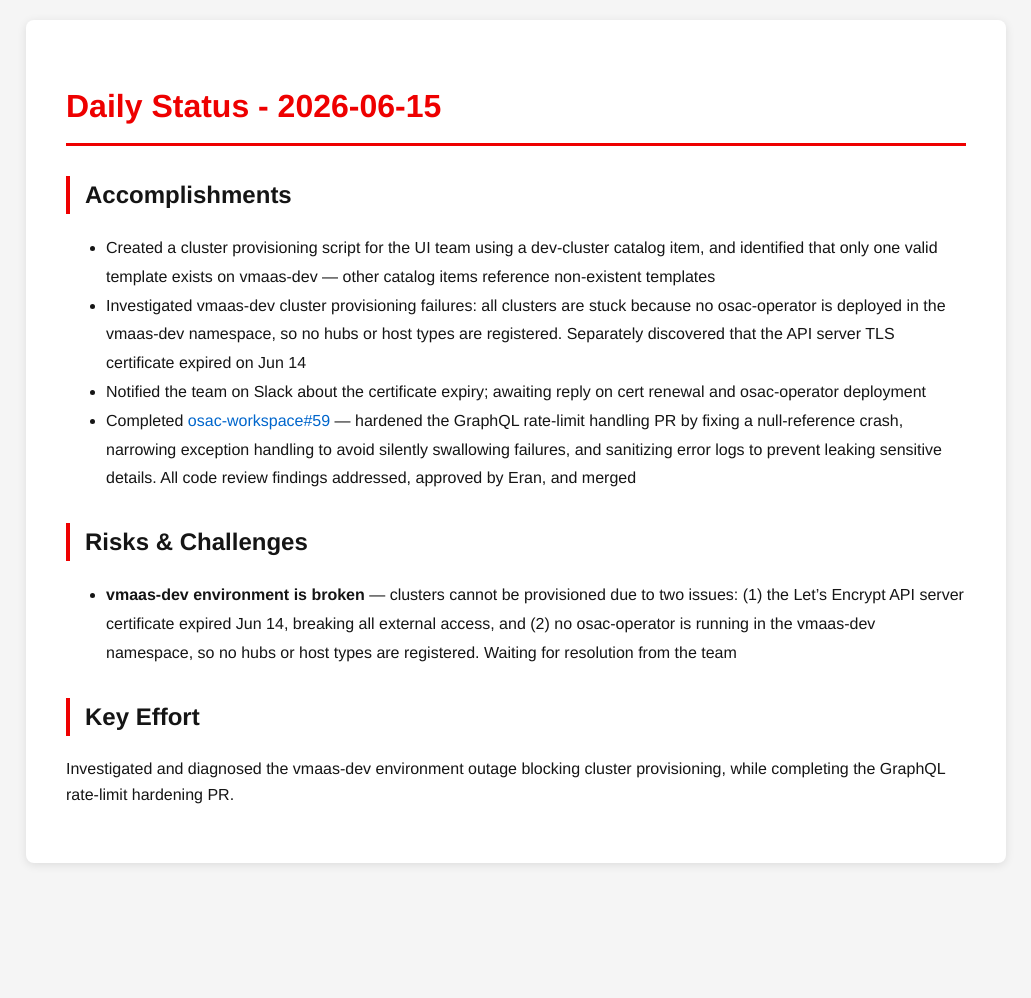
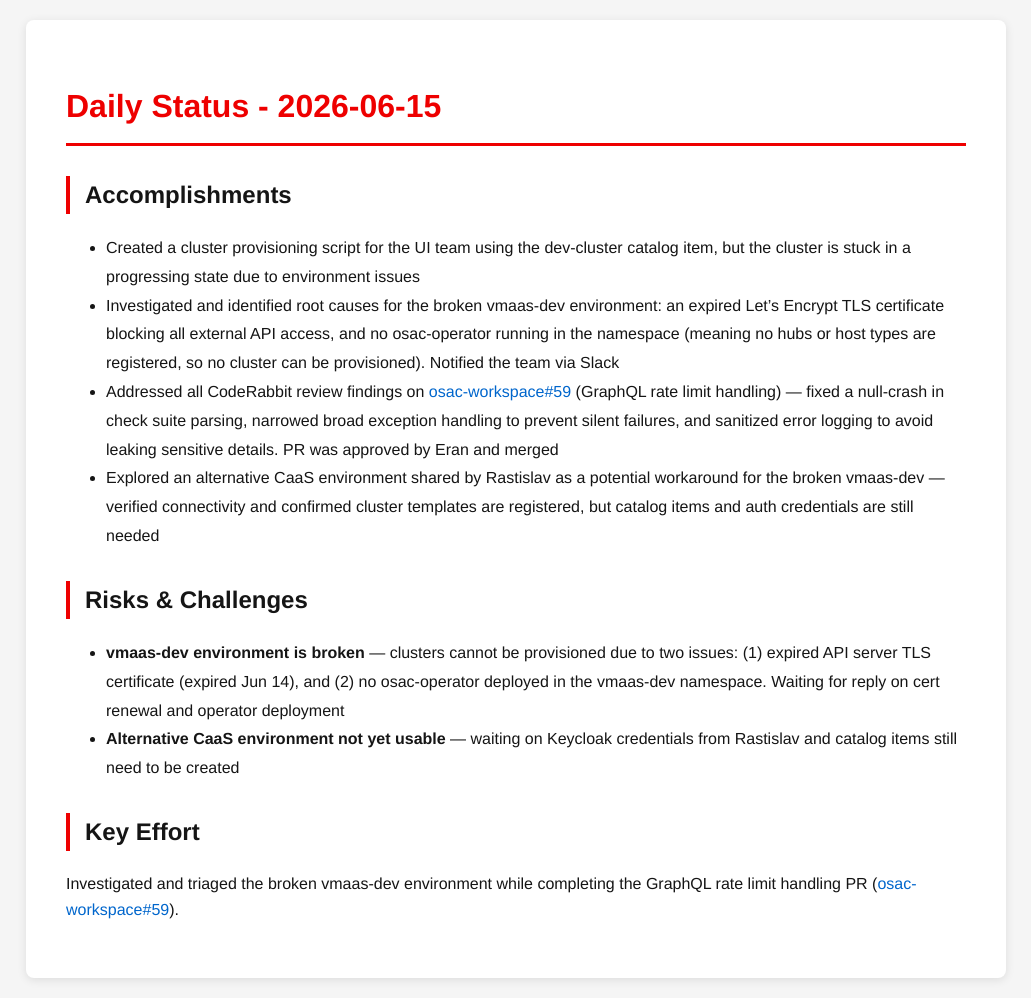
Before and after one commit to tzvatot/daily-status, a Jekyll site: the page built from 2026-06-15.md, in a window 1280 px wide. Shown: the whole page, without its empty margins (124-1155 px from the left). Built offline with Jekyll 4.4.1, drawn with Linux system fonts in a browser that asks for light colours; before the commit the page ends 900 px from its top, so only the background shows below that.

Commit message:
Daily status update - 2026-06-15

```diff
--- a/2026-06-15.md
+++ b/2026-06-15.md
@@ -7,16 +7,14 @@ date: 2026-06-15
 # Daily Status - 2026-06-15
 
 ## Accomplishments
-
-- Created a cluster provisioning script for the UI team using a dev-cluster catalog item, and identified that only one valid template exists on vmaas-dev — other catalog items reference non-existent templates
-- Investigated vmaas-dev cluster provisioning failures: all clusters are stuck because no osac-operator is deployed in the vmaas-dev namespace, so no hubs or host types are registered. Separately discovered that the API server TLS certificate expired on Jun 14
-- Notified the team on Slack about the certificate expiry; awaiting reply on cert renewal and osac-operator deployment
-- Completed [osac-workspace#59](https://github.com/osac-project/osac-workspace/pull/59) — hardened the GraphQL rate-limit handling PR by fixing a null-reference crash, narrowing exception handling to avoid silently swallowing failures, and sanitizing error logs to prevent leaking sensitive details. All code review findings addressed, approved by Eran, and merged
+- Created a cluster provisioning script for the UI team using the dev-cluster catalog item, but the cluster is stuck in a progressing state due to environment issues
+- Investigated and identified root causes for the broken vmaas-dev environment: an expired Let's Encrypt TLS certificate blocking all external API access, and no osac-operator running in the namespace (meaning no hubs or host types are registered, so no cluster can be provisioned). Notified the team via Slack
+- Addressed all CodeRabbit review findings on [osac-workspace#59](https://github.com/osac-project/osac-workspace/pull/59) (GraphQL rate limit handling) — fixed a null-crash in check suite parsing, narrowed broad exception handling to prevent silent failures, and sanitized error logging to avoid leaking sensitive details. PR was approved by Eran and merged
+- Explored an alternative CaaS environment shared by Rastislav as a potential workaround for the broken vmaas-dev — verified connectivity and confirmed cluster templates are registered, but catalog items and auth credentials are still needed
 
 ## Risks & Challenges
-
-- **vmaas-dev environment is broken** — clusters cannot be provisioned due to two issues: (1) the Let's Encrypt API server certificate expired Jun 14, breaking all external access, and (2) no osac-operator is running in the vmaas-dev namespace, so no hubs or host types are registered. Waiting for resolution from the team
+- **vmaas-dev environment is broken** — clusters cannot be provisioned due to two issues: (1) expired API server TLS certificate (expired Jun 14), and (2) no osac-operator deployed in the vmaas-dev namespace. Waiting for reply on cert renewal and operator deployment
+- **Alternative CaaS environment not yet usable** — waiting on Keycloak credentials from Rastislav and catalog items still need to be created
 
 ## Key Effort
-
-Investigated and diagnosed the vmaas-dev environment outage blocking cluster provisioning, while completing the GraphQL rate-limit hardening PR.
+Investigated and triaged the broken vmaas-dev environment while completing the GraphQL rate limit handling PR ([osac-workspace#59](https://github.com/osac-project/osac-workspace/pull/59)).
```
